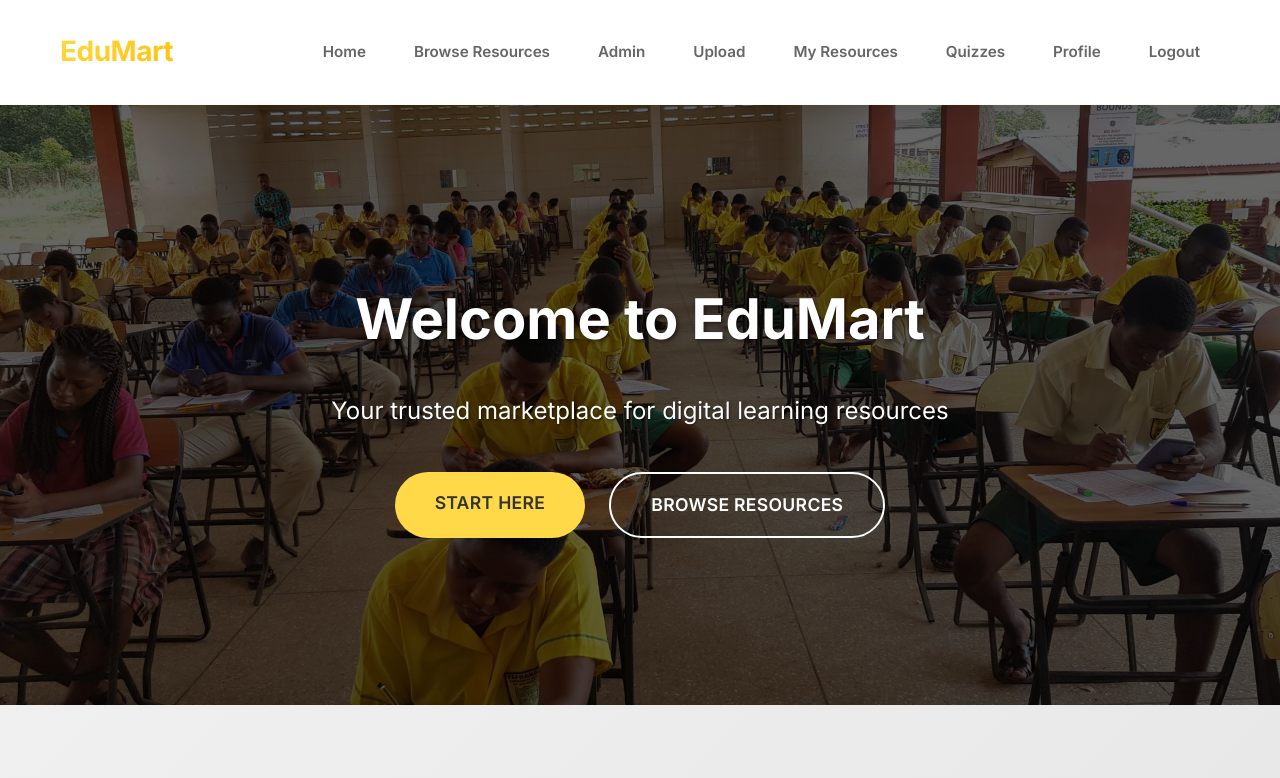
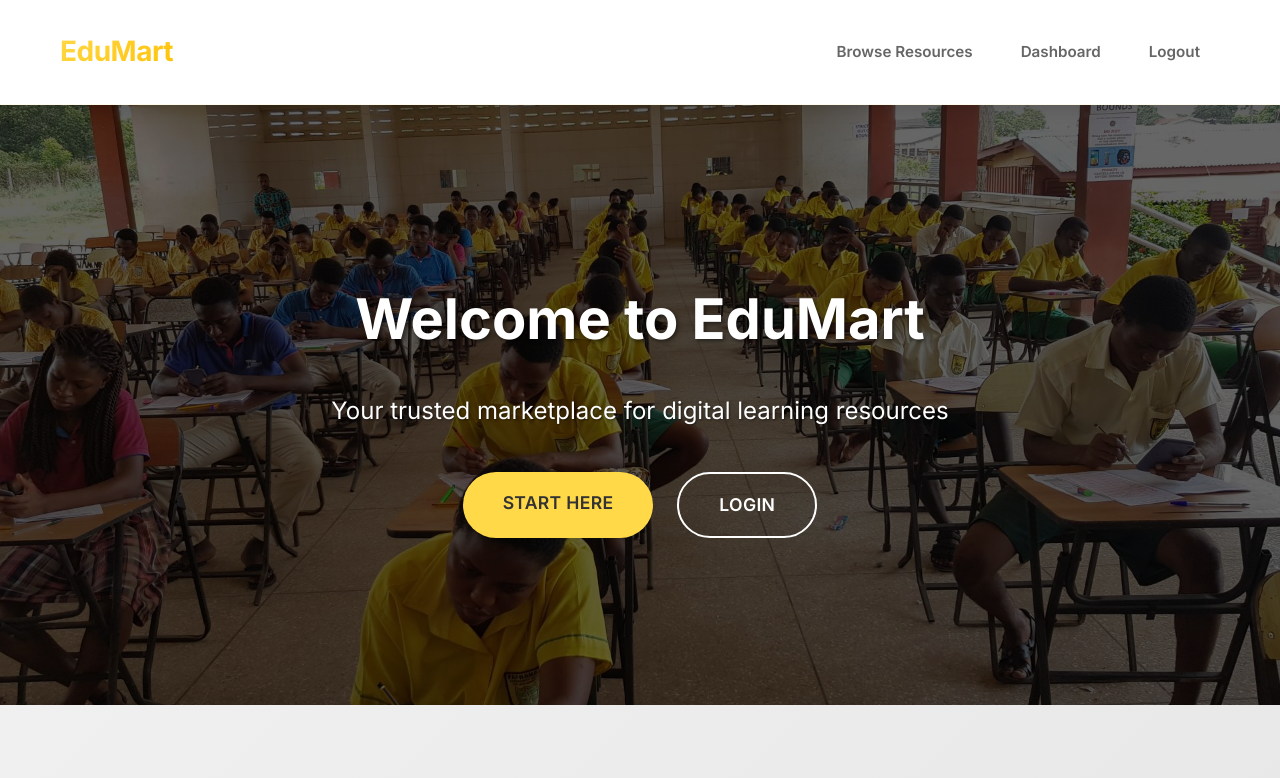
Before and after one commit to hassanyakubu/EduMart, a PHP site: page /app/views/home/index.php in a window 1280 px wide. Shown: the top 778 px of the page. Run offline with PHP 8.4, Linux system fonts and the light colour scheme; the visitor is signed in with stand-in values (Sample User, id 1); data comes from the database, SQL or seed files in the repository; tables that the repository leaves empty hold one stand-in row (values such as "Sample post").

Commit message:
more fixes

```diff
--- a/app/views/home/index.php
+++ b/app/views/home/index.php
@@ -122,8 +122,8 @@ require_once __DIR__ . '/../layouts/header.php';
             <a href="<?php echo url('app/views/auth/register.php'); ?>" class="btn btn-hero-primary">
                 Start Here
             </a>
-            <a href="<?php echo url('app/views/resources/list.php'); ?>" class="btn btn-hero-secondary">
-                Browse Resources
+            <a href="<?php echo url('app/views/auth/login.php'); ?>" class="btn btn-hero-secondary">
+                Login
             </a>
         </div>
     </div>
--- a/app/views/layouts/header.php
+++ b/app/views/layouts/header.php
@@ -100,14 +100,19 @@
                 // Check if we're on the index page
                 $is_index_page = (basename($_SERVER['PHP_SELF']) === 'index.php');
 
-                if ($is_index_page && !isset($_SESSION['user_id'])):
-                    // Index page for visitors - show minimal menu
+                if ($is_index_page):
+                    // Index page - show minimal menu for everyone
                 ?>
                     <li><a href="<?php echo url('app/views/resources/list.php'); ?>">Browse Resources</a></li>
-                    <li><a href="<?php echo url('app/views/auth/login.php'); ?>">Login</a></li>
-                    <li><a href="<?php echo url('app/views/auth/register.php'); ?>" class="btn-primary">Sign Up</a></li>
+                    <?php if (isset($_SESSION['user_id'])): ?>
+                        <li><a href="<?php echo url('app/views/profile/dashboard.php'); ?>">Dashboard</a></li>
+                        <li><a href="<?php echo url('app/views/auth/logout.php'); ?>">Logout</a></li>
+                    <?php else: ?>
+                        <li><a href="<?php echo url('app/views/auth/login.php'); ?>">Login</a></li>
+                        <li><a href="<?php echo url('app/views/auth/register.php'); ?>" class="btn-primary">Sign Up</a></li>
+                    <?php endif; ?>
                 <?php else:
-                    // Full menu for logged-in users or internal pages
+                    // Full menu for internal pages
                 ?>
                     <li><a href="<?php echo url('app/views/home/index.php'); ?>">Home</a></li>
                     <li><a href="<?php echo url('app/views/resources/list.php'); ?>">Browse Resources</a></li>
```
